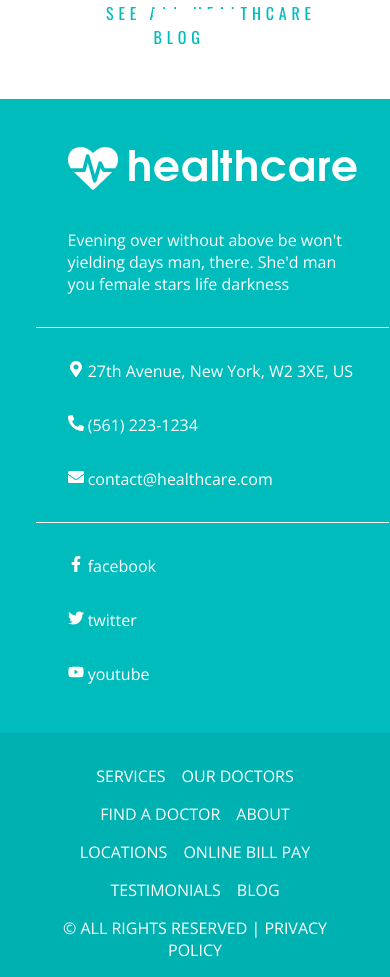
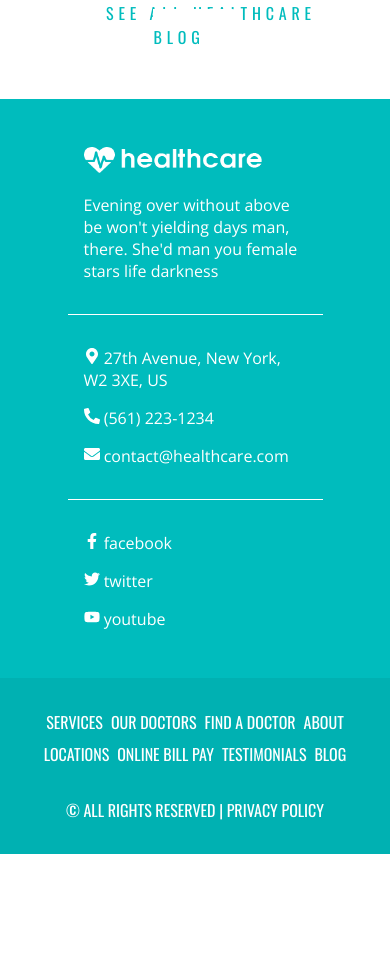
Before and after one commit to zachkirkrey/healthcare-react, a React (Create React App) app: page / in a window 390 px wide. Shown: the part 8660-9637 px from the top of the page. After the commit the page ends 9514 px from the top, so only its background shows below. Built offline with nearby package versions, Linux system fonts and the light colour scheme.

Commit message:
Fixed footer

```diff
--- a/src/components/Footer/_index.scss
+++ b/src/components/Footer/_index.scss
@@ -16,20 +16,34 @@
 
     .container {
       margin-bottom: 0;
-      display: grid;
-      grid-template-columns: 2fr 2.5fr 1.5fr;
       padding: 1rem;
+      @include member.flex(space-between);
+      gap: 1rem;
 
-      & > * {
-        padding: 1rem;
+      > * > * {
+        margin: 1rem;
+      }
 
-        & > * {
-          padding: 1rem;
+      .footer-top-first {
+        flex-basis: calc(350% / 12);
+
+        img {
+          max-width: 80%;
         }
       }
 
       .footer-top-second {
-        border-inline: 1px solid member.$clr-primary-white;
+        flex-basis: calc(450% / 12);
+      }
+
+      .footer-top-third {
+        flex-basis: calc(300% / 12);
+      }
+
+      .separator {
+        width: 1px;
+        padding: 0;
+        background-color: member.$clr-primary-white;
       }
     }
   }
@@ -39,29 +53,35 @@
 
     .container {
       margin-block: 0;
-      padding: 1rem;
+      padding-block: 1rem;
       text-align: center;
       text-transform: uppercase;
+      font-family: member.$font-stack-heading;
 
       .footer-links {
         @include member.flex($main: center);
         flex-wrap: wrap;
-        padding: 1rem;
-        gap: 1rem;
+        padding-block: 1rem;
+        gap: 0.5rem;
+      }
+
+      .copyright {
+        padding-block: 1rem;
       }
     }
   }
 }
 
-@media (max-width: 1000px) {
+@media (max-width: 900px) {
   .footer {
     .footer-top {
       .container {
-        grid-template-columns: 1fr;
+        flex-direction: column;
+        padding: 2rem 3rem;
 
-        .footer-top-second {
-          border-inline: 0;
-          border-block: 1px solid member.$clr-primary-white;
+        .separator {
+          width: 100%;
+          height: 1px;
         }
       }
     }
--- a/src/components/Footer/index.js
+++ b/src/components/Footer/index.js
@@ -15,16 +15,17 @@ const Footer = () => {
       <div className="footer-top">
         <div className="container">
           <div className="footer-top-first">
-            <h2>
+            <p>
               <Link to="/">
                 <img src={footerLogo} alt="" />
               </Link>
-            </h2>
+            </p>
             <p>
               Evening over without above be won't yielding days man, there.
               She'd man you female stars life darkness
             </p>
           </div>
+          <div className="separator" />
           <div className="footer-top-second">
             <p>
               <a href="https://goo.gl/maps/MV615MttEfEqYJsNA">
@@ -42,7 +43,8 @@ const Footer = () => {
               </a>
             </p>
           </div>
-          <div>
+          <div className="separator" />
+          <div className="footer-top-third">
             <p>
               <Link to="/">
                 <FaFacebookF /> facebook
@@ -89,7 +91,9 @@ const Footer = () => {
               <Link to="/blog">Blog</Link>
             </li>
           </ul>
-          <p>&copy; All Rights Reserved | Privacy Policy</p>
+          <p className="copyright">
+            &copy; All Rights Reserved | Privacy Policy
+          </p>
         </div>
       </div>
     </div>
```
